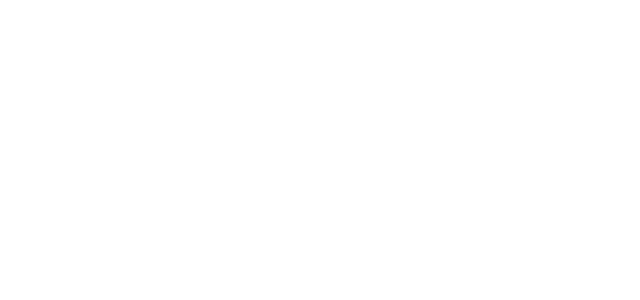
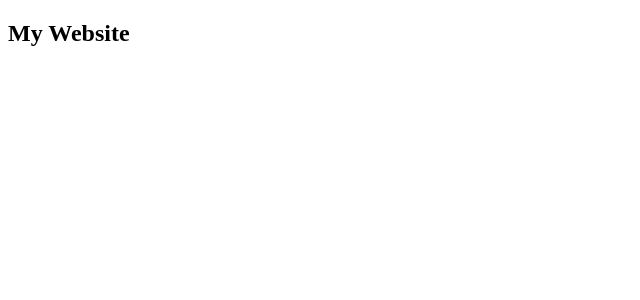
Before and after one commit to Marydifeld/Merge_Conflict, a React (Vite) app in the folder frontend/: page / in a window 1280 px wide. Shown: the top 300 px of the page, without its empty margins (0-640 px from the left). Built offline with nearby package versions, Linux system fonts and the light colour scheme.

Commit message:
Navbar básico

```diff
--- a/frontend/src/App.jsx
+++ b/frontend/src/App.jsx
@@ -1,3 +1,7 @@
+import Navbar from "./Components/Navbar";
+
 export default function App() {
-  return <></>
+  return <>
+    <Navbar />
+  </>
 }
--- /dev/null
+++ b/frontend/src/Components/Navbar.jsx
@@ -0,0 +1,9 @@
+function Navbar() {
+    return (
+      <nav>
+        <h1>My Website</h1>
+      </nav>
+    );
+  }
+
+  export default Navbar;
--- a/frontend/src/main.jsx
+++ b/frontend/src/main.jsx
@@ -1,6 +1,7 @@
 import { StrictMode } from 'react'
 import { createRoot } from 'react-dom/client'
 import App from './App.jsx'
+import "./styles.css";
 
 createRoot(document.getElementById('root')).render(
   <StrictMode>
```
Also changed, not shown: frontend/src/styles.css (renamed from frontend/src/style.css).
